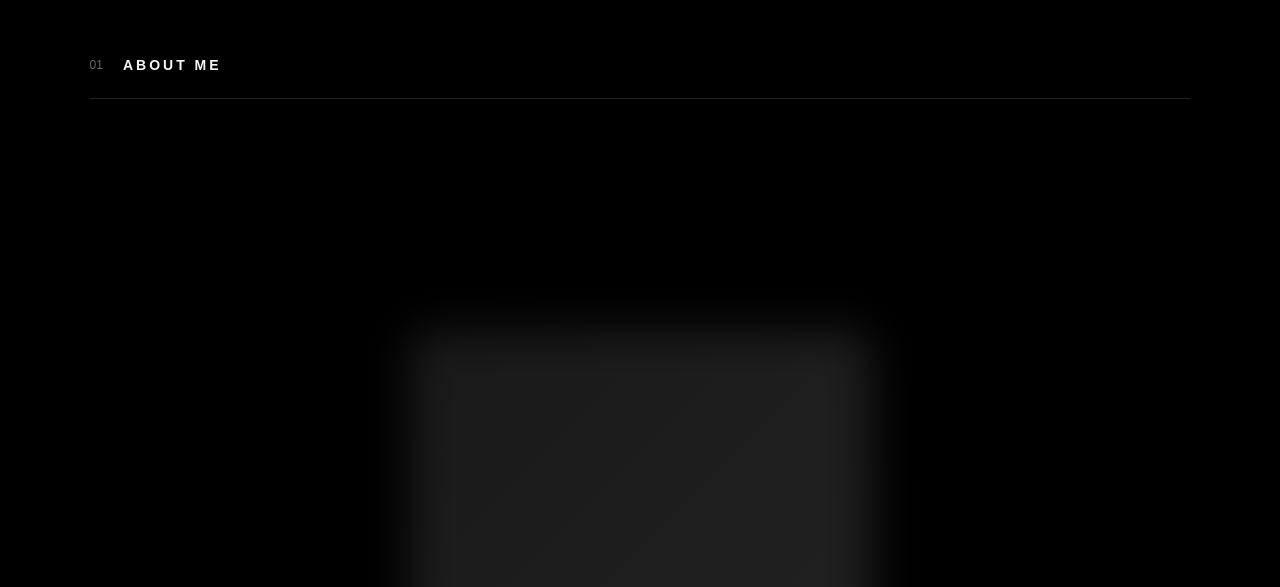
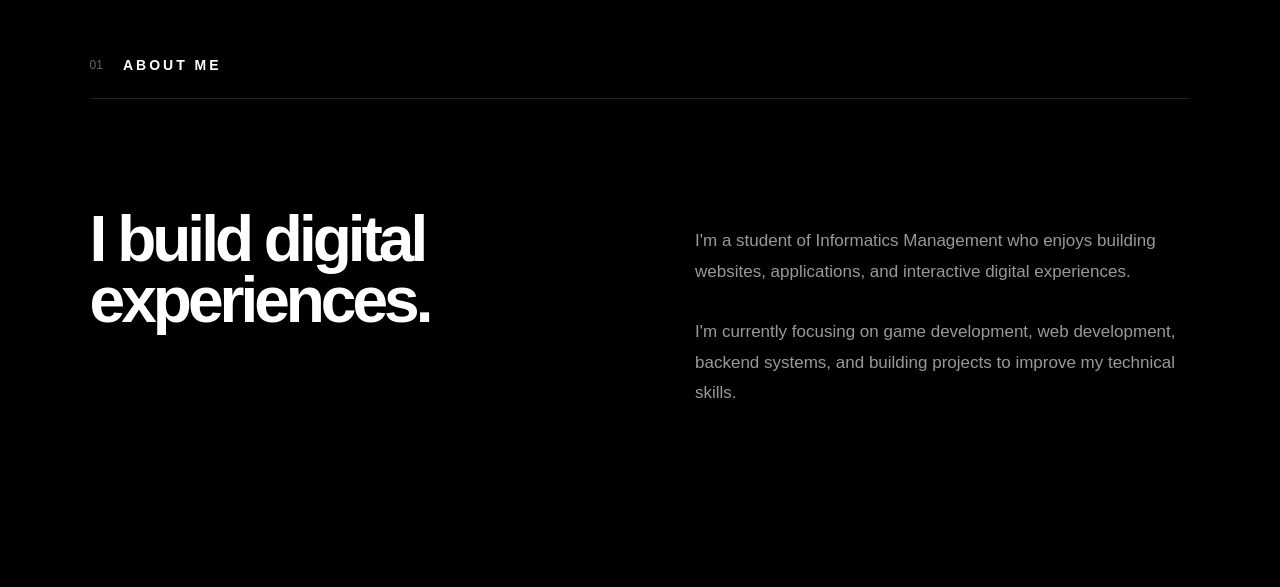
Before and after one commit to MuhammadKhaidir/portofolio, a React (Vite) app: page / in a window 1280 px wide. Shown: the part 6013-6600 px from the top of the page. Built offline with nearby package versions, Linux system fonts and the light colour scheme.

Commit message:
update about

```diff
--- a/src/components/About/About.css
+++ b/src/components/About/About.css
@@ -1,3 +1,10 @@
+.about {
+  background: linear-gradient(135deg, #000000, #000000);
+  border-radius: 24px;
+  padding: 80px 7%;
+  color: #fff;
+}
+
 .about-content {
   display: grid;
   grid-template-columns: 1fr 1fr;
@@ -29,13 +36,3 @@
     gap: 40px;
   }
 }
-
-/* .scroll-expand__overlay itu flex + text-align:center, jadi ini nge-fix
-   biar .about-content dapet lebar yang jelas (grid gak collapse) dan
-   teksnya balik left-align kayak desain aslinya */
-.about-scroll-expand .about-content {
-  width: 100%;
-  max-width: 1100px;
-  text-align: left;
-
-}
--- a/src/components/About/About.jsx
+++ b/src/components/About/About.jsx
@@ -1,5 +1,4 @@
 import './About.css'
-import ScrollExpand, { Reveal } from './ScrollExpand'
 
 function About() {
   return (
@@ -9,38 +8,25 @@ function About() {
         <h2>About Me</h2>
       </div>
 
-      <ScrollExpand
-        className="about-scroll-expand"
-        background="linear-gradient(135deg, #151515, #262626)"
-        scrollHint="Scroll"
-        useWindowScroll
-        topOffset={80}
-        holdDistance={1.4}
-        walkPhrases={[
-          'Still building,\nstill exploring.',
-          "Let's keep\nscrolling."
-        ]}
-      >
       <div className="about-content">
-          <Reveal as="h3" from={0.58} to={0.78}>
+        <h3>
           I build digital
           <br />
           experiences.
-          </Reveal>
+        </h3>
 
         <div className="about-text">
-            <Reveal as="p" from={0.68} to={0.88}>
+          <p>
             I'm a student of Informatics Management who enjoys building
             websites, applications, and interactive digital experiences.
-            </Reveal>
+          </p>
 
-            <Reveal as="p" from={0.78} to={0.98}>
+          <p>
             I'm currently focusing on game development, web development, backend systems,
             and building projects to improve my technical skills.
-            </Reveal>
+          </p>
         </div>
       </div>
-      </ScrollExpand>
     </section>
   )
 }
--- a/src/components/About/ScrollExpand.css
+++ b/src/components/About/ScrollExpand.css
@@ -103,7 +103,7 @@
   font-size: clamp(5.05rem, 2.2vw, 1.9rem);
   line-height: 1.3;
   letter-spacing: -0.01em;
-  text-shadow: 0 2px 24px rgba(0, 0, 0, 0.45);
+  text-shadow: 0 2px 24px rgb(0, 0, 0);
   pointer-events: none;
   will-change: opacity, transform;
 }
--- a/src/components/Hero/Hero.css
+++ b/src/components/Hero/Hero.css
@@ -430,6 +430,7 @@
   will-change: opacity, transform;
 }
 
+
 .hero-reveal__label--left {
   left: 7%;
   text-align: left;
```
Lines whose indentation alone changed are shown as unchanged.
